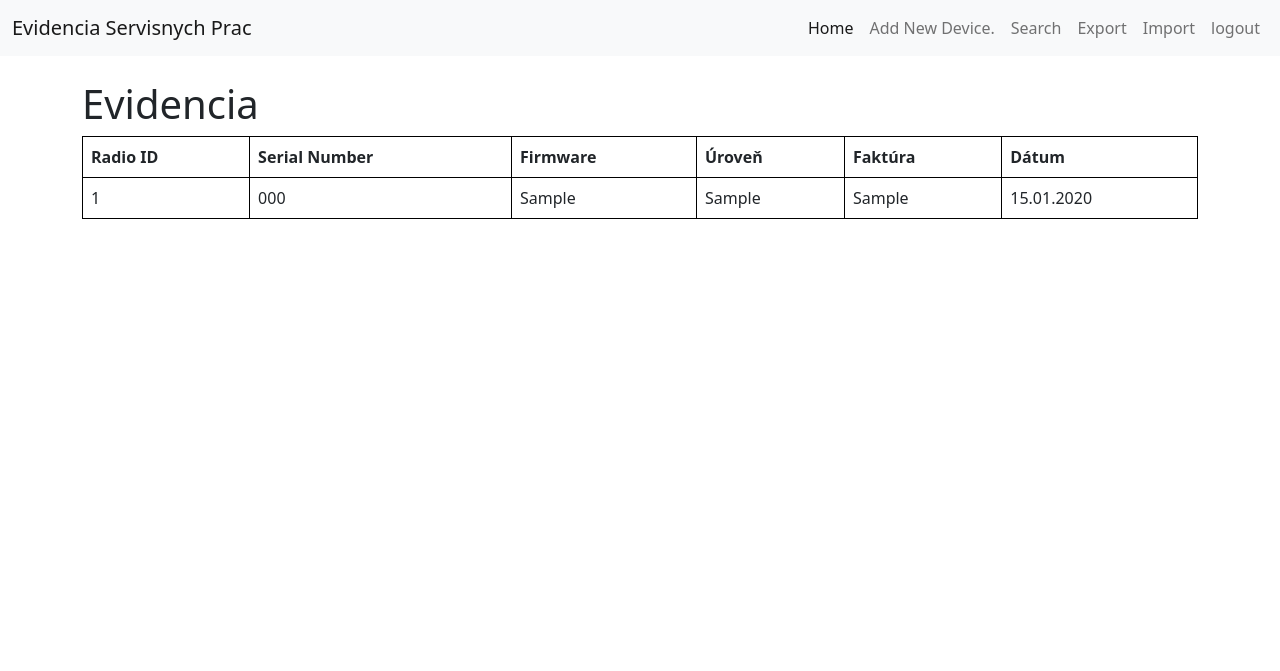
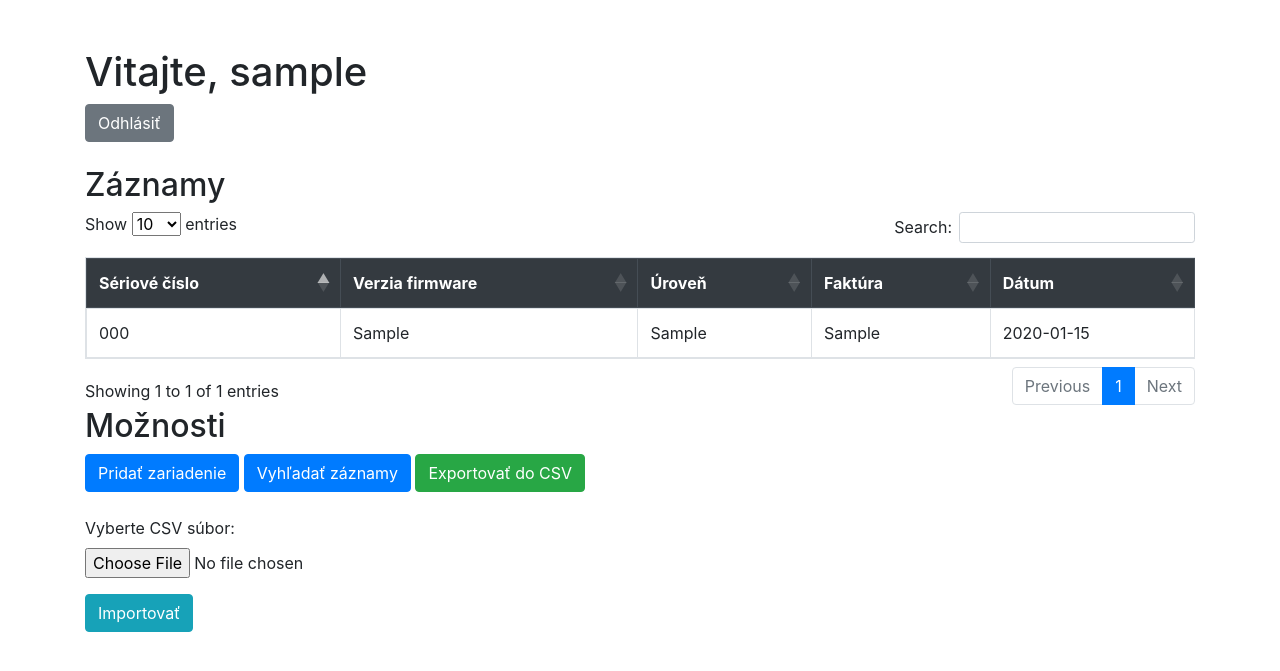
Before and after one commit to rhradecky/Evidencia_Servisnych_Prac, a Flask app: a page that uses templates/home.html in a window 1280 px wide. Shown: the top 671 px of the page. Run offline with Flask 3, Linux system fonts and the light colour scheme; tables that the repository leaves empty hold one stand-in row (values such as "Sample post"); some libraries are stand-ins or nearby versions.

Commit message:
Merge remote-tracking branch 'origin/master'

```diff
--- a/app.py
+++ b/app.py
@@ -1,13 +1,11 @@
-from flask import Flask, render_template,session, request, redirect, url_for, flash
+from flask import Flask, render_template, session, request, redirect, url_for, flash, send_file, make_response
 from flask_sqlalchemy import SQLAlchemy
 from flask_bcrypt import Bcrypt
-import psycopg2
 import pandas as pd
 import os
+from io import StringIO
 
 
-
-# Inicializácia Flask aplikácie
 app = Flask(__name__)
 UPLOAD_FOLDER = 'uploads'
 app.config['UPLOAD_FOLDER'] = UPLOAD_FOLDER
@@ -15,11 +13,13 @@ app.config['SECRET_KEY'] = 'blablabla'
 app.config['SQLALCHEMY_DATABASE_URI'] = 'postgresql://upkjsca8ynbl11b0ikgz:f1nKXzsR6eivAWjmQDT6i6W0E7b2vG@bdipmw29ejuoeccxynb1-postgresql.services.clever-cloud.com:50013/bdipmw29ejuoeccxynb1'
 app.config['SQLALCHEMY_TRACK_MODIFICATIONS'] = False
 
+
 db = SQLAlchemy(app)
 bcrypt = Bcrypt(app)
 
 if not os.path.exists(UPLOAD_FOLDER):
     os.makedirs(UPLOAD_FOLDER)
+
 
 class Evidencia(db.Model):
     __tablename__ = 'evidencia'
@@ -35,16 +35,12 @@ class User(db.Model):
     __tablename__ = 'users'
     id = db.Column(db.Integer, primary_key=True)
     username = db.Column(db.String(50), unique=True, nullable=False)
-    password_hash  = db.Column(db.String(128), nullable=False)
+    password_hash = db.Column(db.String(128), nullable=False)
 
     def set_password(self, password):
-        from flask_bcrypt import Bcrypt
-        bcrypt = Bcrypt()
         self.password_hash = bcrypt.generate_password_hash(password).decode('utf-8')
 
     def check_password(self, password):
-        from flask_bcrypt import Bcrypt
-        bcrypt = Bcrypt()
         return bcrypt.check_password_hash(self.password_hash, password)
 
 
@@ -60,6 +56,7 @@ def register():
         return redirect(url_for('login'))
     return render_template('register.html')
 
+
 @app.route('/login', methods=['GET', 'POST'])
 def login():
     if request.method == 'POST':
@@ -72,17 +69,20 @@ def login():
         flash('Invalid username or password')
     return render_template('login.html')
 
+
 @app.route('/logout')
 def logout():
     session.pop('username', None)
     flash('Boli ste úspešne odhlásený')
     return redirect(url_for('login'))
 
+
 @app.route('/')
 def home():
     if 'username' in session:
         return redirect(url_for('welcome', username=session['username']))
     return redirect(url_for('login'))
+
 
 @app.route('/welcome/<username>')
 def welcome(username):
@@ -145,24 +145,48 @@ def upload_file():
         file_path = os.path.join(app.config['UPLOAD_FOLDER'], file.filename)
         file.save(file_path)
         import_csv_to_db(file_path)
-        return redirect(url_for('index'))
+        return redirect(url_for('welcome', username=session['username']))
+
+
+@app.route('/export')
+def export_data():
+    records = Evidencia.query.all()
+    data = []
+
+    for record in records:
+        data.append({
+            'serial_number': record.serial_number,
+            'fw': record.fw,
+            'uroven': record.uroven,
+            'faktura': record.faktura,
+            'datum': record.datum
+        })
+
+    df = pd.DataFrame(data)
+    csv_output = StringIO()
+    df.to_csv(csv_output, index=False)
+    csv_output.seek(0)
+
+    response = make_response(csv_output.getvalue())
+    response.headers['Content-Disposition'] = 'attachment; filename=export.csv'
+    response.headers['Content-Type'] = 'text/csv'
+    return response
 
 
 def import_csv_to_db(file_path):
-    conn = connect_db()
-    cur = conn.cursor()
-
     data = pd.read_csv(file_path)
     for i, row in data.iterrows():
-        cur.execute(
-            "INSERT INTO your_table_name (serial_number, fw, uroven, faktura, datum) VALUES (%s, %s, %s, %s, %s)",
-            (row['serial_number'], row['fw'], row['uroven'], row['faktura'], row['datum'])
+        new_record = Evidencia(
+            serial_number=row['serial_number'],
+            fw=row['fw'],
+            uroven=row['uroven'],
+            faktura=row['faktura'],
+            datum=row['datum']
         )
+        db.session.add(new_record)
+    db.session.commit()
+    os.remove(file_path)
 
-    conn.commit()
-    cur.close()
-    conn.close()
-    os.remove(file_path)
 
 if __name__ == '__main__':
     db.create_all()
--- a/templates/home.html
+++ b/templates/home.html
@@ -1,80 +1,61 @@
 <!DOCTYPE html>
-<html lang="en">
+<html lang="sk">
 <head>
     <meta charset="UTF-8">
-    <title>Evidencia</title>
-    <link href="https://cdn.jsdelivr.net/npm/bootstrap@5.1.3/dist/css/bootstrap.min.css" rel="stylesheet">
-    <style>
-        table {
-            width: 100%;
-            border-collapse: collapse;
-        }
-        table, th, td {
-            border: 1px solid black;
-        }
-        th, td {
-            padding: 8px;
-            text-align: left;
-        }
-    </style>
+    <meta name="viewport" content="width=device-width, initial-scale=1.0">
+    <title>Vitajte</title>
+    <link rel="stylesheet" href="https://stackpath.bootstrapcdn.com/bootstrap/4.5.2/css/bootstrap.min.css">
+    <link rel="stylesheet" href="https://cdn.datatables.net/1.10.21/css/dataTables.bootstrap4.min.css">
 </head>
 <body>
-<nav class="navbar navbar-expand-lg navbar-light bg-light">
-  <div class="container-fluid">
-    <a class="navbar-brand" href="#">Evidencia Servisnych Prac</a>
-    <button class="navbar-toggler" type="button" data-bs-toggle="collapse" data-bs-target="#navbarNav" aria-controls="navbarNav" aria-expanded="false" aria-label="Toggle navigation">
-      <span class="navbar-toggler-icon"></span>
-    </button>
-    <div class="collapse navbar-collapse" id="navbarNav">
-      <ul class="navbar-nav ms-auto">
-        <li class="nav-item">
-          <a class="nav-link active" aria-current="page" href="#">Home</a>
-        </li>
-        <li class="nav-item">
-          <a class="nav-link" href="/add_device">Add New Device.</a>
-        </li>
-        <li class="nav-item">
-          <a class="nav-link" href="/search">Search</a>
-        </li>
-        <li class="nav-item">
-          <a class="nav-link" href="#">Export</a>
-        </li>
-        <li class="nav-item">
-          <a class="nav-link" href="#">Import</a>
-        </li>
-            <li class="nav-item">
-            <a class="nav-link" href="/logout">logout</a>
-
-        </li>
-      </ul>
-    </div>
-  </div>
-</nav>
-
-<div class="container mt-4">
-    <h1>Evidencia</h1>
-    <table>
+    <div class="container">
+        <h1 class="mt-5">Vitajte, {{ username }}</h1>
+        <a href="{{ url_for('logout') }}" class="btn btn-secondary">Odhlásiť</a>
+        <h2 class="mt-4">Záznamy</h2>
+        <table id="recordsTable" class="table table-bordered">
+            <thead class="thead-dark">
                 <tr>
-            <th>Radio ID</th>
-            <th>Serial Number</th>
-            <th>Firmware</th>
+                    <th>Sériové číslo</th>
+                    <th>Verzia firmware</th>
                     <th>Úroveň</th>
                     <th>Faktúra</th>
                     <th>Dátum</th>
                 </tr>
+            </thead>
+            <tbody>
                 {% for record in records %}
                 <tr>
-            <td>{{ record.radio_id }}</td>
                     <td>{{ record.serial_number }}</td>
                     <td>{{ record.fw }}</td>
                     <td>{{ record.uroven }}</td>
                     <td>{{ record.faktura }}</td>
-            <td>{{ record.datum.strftime('%d.%m.%Y') }}</td>
+                    <td>{{ record.datum }}</td>
                 </tr>
                 {% endfor %}
+            </tbody>
         </table>
+        <h2>Možnosti</h2>
+        <a href="{{ url_for('add_device') }}" class="btn btn-primary">Pridať zariadenie</a>
+        <a href="{{ url_for('search') }}" class="btn btn-primary">Vyhľadať záznamy</a>
+        <a href="{{ url_for('export_data') }}" class="btn btn-success">Exportovať do CSV</a>
+        <form action="{{ url_for('upload_file') }}" method="post" enctype="multipart/form-data" class="mt-4">
+            <div class="form-group">
+                <label for="file">Vyberte CSV súbor:</label>
+                <input type="file" class="form-control-file" id="file" name="file">
+            </div>
+            <button type="submit" class="btn btn-info">Importovať</button>
+        </form>
     </div>
 
-<script src="https://cdn.jsdelivr.net/npm/bootstrap@5.1.3/dist/js/bootstrap.bundle.min.js"></script>
+    <script src="https://code.jquery.com/jquery-3.5.1.slim.min.js"></script>
+    <script src="https://cdn.jsdelivr.net/npm/@popperjs/core@2.5.4/dist/umd/popper.min.js"></script>
+    <script src="https://stackpath.bootstrapcdn.com/bootstrap/4.5.2/js/bootstrap.min.js"></script>
+    <script src="https://cdn.datatables.net/1.10.21/js/jquery.dataTables.min.js"></script>
+    <script src="https://cdn.datatables.net/1.10.21/js/dataTables.bootstrap4.min.js"></script>
+    <script>
+        $(document).ready(function() {
+            $('#recordsTable').DataTable();
+        });
+    </script>
 </body>
 </html>
```
Also changed, not shown: templates/add_device.html (+33 -10 lines), runtime.txt (added), 2 other files. Lines whose indentation alone changed are shown as unchanged.
